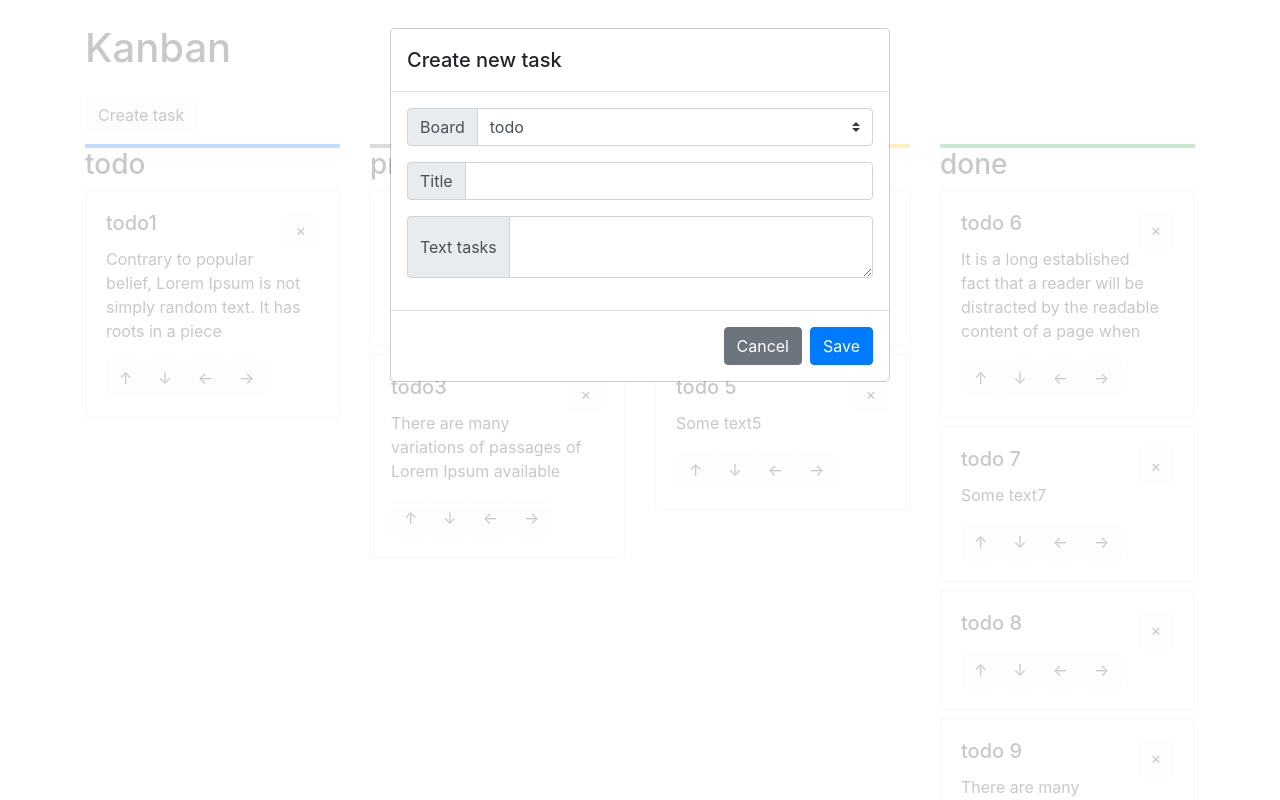
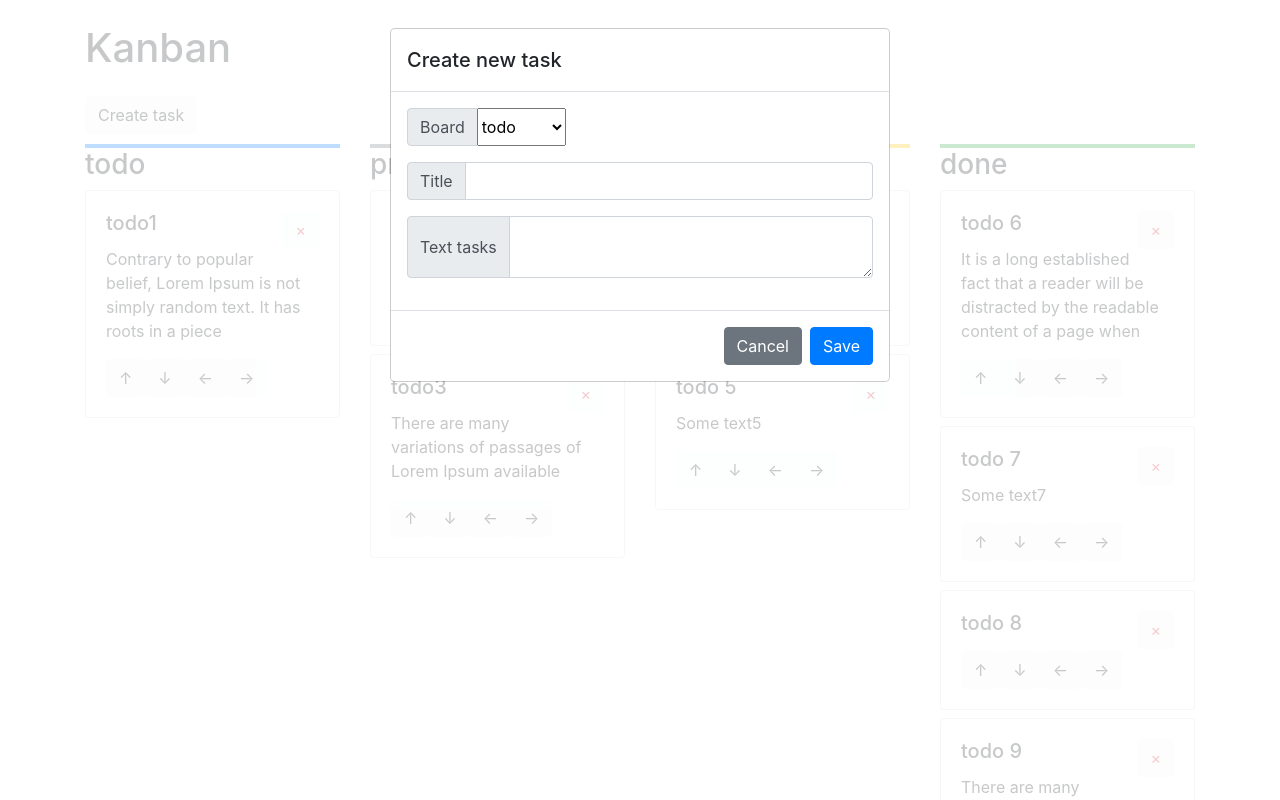
Before and after one commit to bogutskii/kanban, a React (Create React App) app: page / in a window 1280 px wide. Both pictures are taken after a click on the button "Create task". Shown: the top 800 px of the page. Built offline with nearby package versions, Linux system fonts and the light colour scheme.

Commit message:
-- modal "create task" update

```diff
--- a/src/App.js
+++ b/src/App.js
@@ -81,6 +81,24 @@ function App() {
   const [columns, setColumns] = useState(columnsInitial)
   const [modalIsOpen, setModalIsOpen] = useState(false)
 
+  const [modalCreateTask, setModalCreateTask] = useState(
+    {
+          id: uuidv4(),
+          name: '',
+          taskText: ''
+    }
+  )
+
+  const changeInModal = (e) => {
+    setModalCreateTask({...modalCreateTask, [e.target.name] : e.target.value})
+//const boardName = e.target.name
+    //setColumns(columns.map(board => ))
+    console.log(e.target.value);
+    console.log(e.target.name, modalCreateTask);
+
+  }
+
+
   const up = (arg) => {
     const reranged = columns.map((col) => {
         if (col.nameBoard === arg.columnName) {
@@ -146,7 +164,7 @@ function App() {
   const deleteTask = (arg) => {
 
     if (window.confirm("Are you sure?")) {
-      const reranged = columns.map((col, index) => {
+      const reranged = columns.map(col => {
           if (col.nameBoard === arg.columnName) {
             let ind = col.tasks.findIndex(el => el.id === arg.taskId)
             return {
@@ -176,13 +194,14 @@ function App() {
 
           <div className="modal-body">
 
-
+            <form action=""></form>
             <div className="input-group mb-3">
               <div className="input-group-prepend">
-                <label className="input-group-text" >Board</label>
+                <label className="input-group-text">Board</label>
               </div>
-              <select className="custom-select">
-                {columns.map((board,i) => <option value={i}>{board.nameBoard}</option>)}
+              <select name="nameBoard" onChange={changeInModal}>
+                {columns.map(board => <option  value={board.nameBoard}
+                                              key={uuidv4()}>{board.nameBoard}</option>)}
               </select>
             </div>
 
@@ -190,14 +209,14 @@ function App() {
               <div className="input-group-prepend">
                 <span className="input-group-text">Title</span>
               </div>
-              <input className="form-control" required></input>
+              <input className="form-control" name="name" onChange={changeInModal} required/>
             </div>
 
             <div className="input-group mb-3">
               <div className="input-group-prepend">
                 <span className="input-group-text">Text tasks</span>
               </div>
-              <textarea className="form-control" aria-label="With textarea"></textarea>
+              <textarea className="form-control" name="taskText" onChange={changeInModal}></textarea>
             </div>
 
           </div>
@@ -223,7 +242,7 @@ function App() {
                       <h5 className="card-title">
                         {task.name}
 
-                        <button type="button" className="btn btn-light float-right" data-toggle="modal" href="#modal"
+                        <button type="button" className="btn btn-light float-right text-danger" data-toggle="modal"
                                 onClick={() => deleteTask({
                                     columnName: col.nameBoard,
                                     taskId: task.id
```
